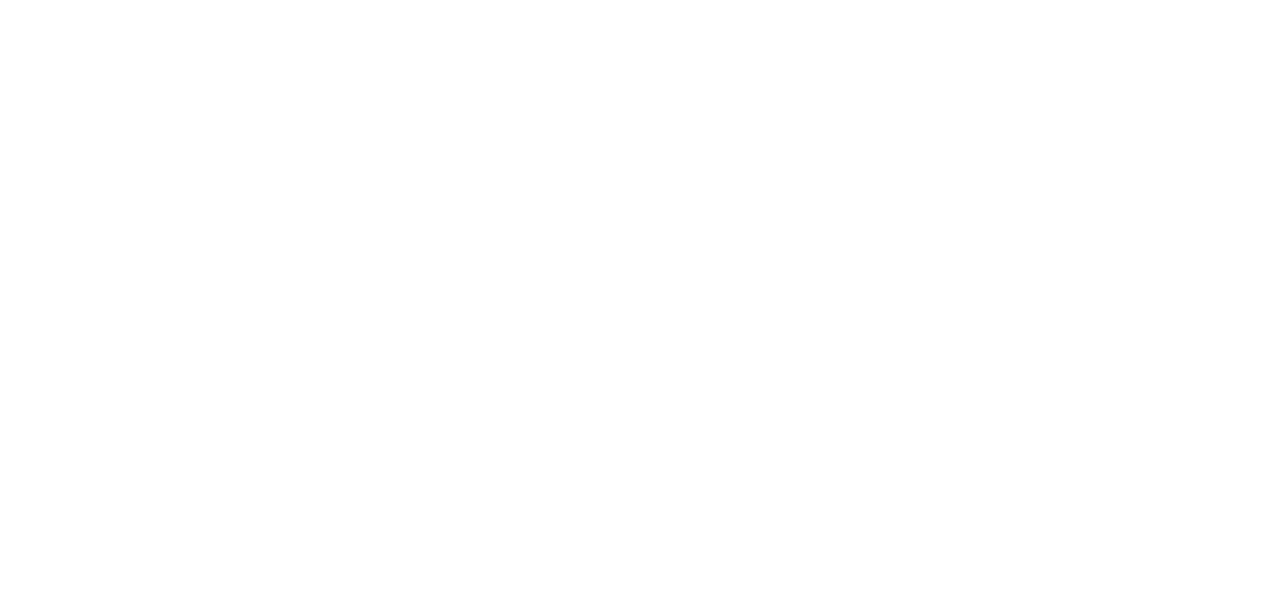
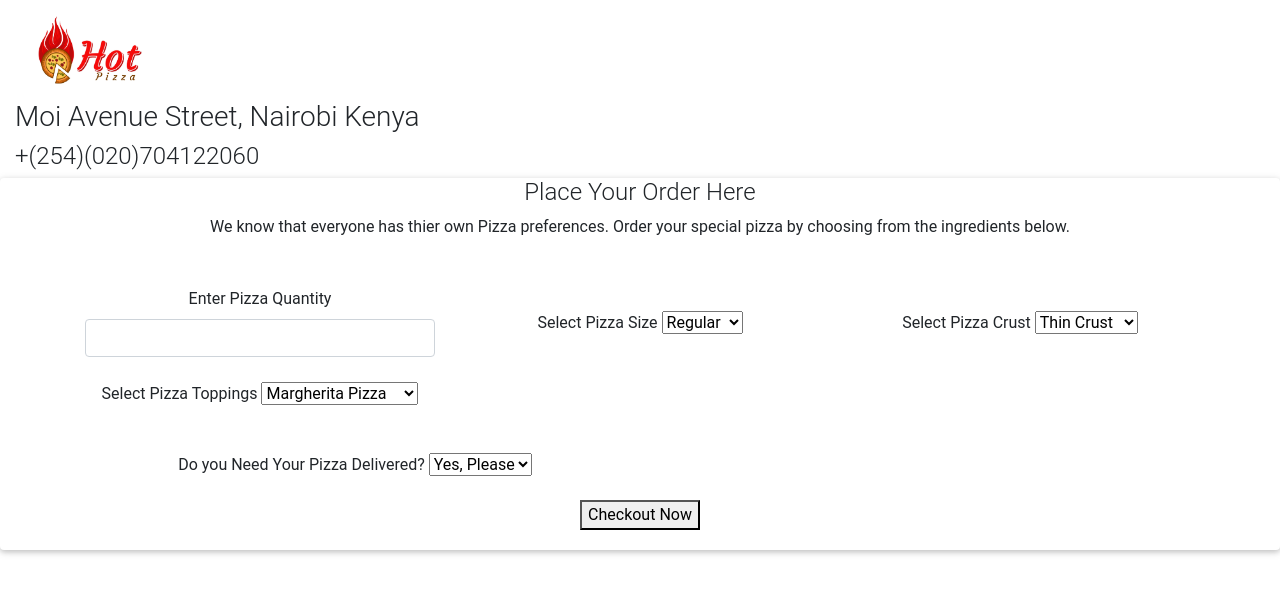
Before and after one commit to FawcettSimiyu/pizza, a plain HTML site: page order.html in a window 1280 px wide. Drawn offline with nearby package versions, Linux system fonts and the light colour scheme; a web font is replaced by a local one.

Commit message:
Create orders.html landing page.

```diff
--- a/order.html
+++ b/order.html
@@ -13,5 +13,76 @@
     <script src="js/jquery-3.4.1.js" charset="utf-8"></script>
     <script src="js/main.js" charset="utf-8"></script>
   </head>
+  <body>
+    <div class="container-fluid">
+      <div class="banhead1">
+        <div class="logo">
+          <img src="images/logo1.jpg" alt="logo Image" width="150">
+        </div>
+        <h3>Moi Avenue Street, Nairobi Kenya</h3>
+        <h4>+(254)(020)704122060</h4>
+      </div>
+    </div>
+    <div class="card">
+      <div class="card-title text-center">
+        <h4>Place Your Order Here</h4>
+        <p>We know that everyone has thier own Pizza preferences. Order your special pizza by choosing from the ingredients below.</p>
+      </div>
+      <div class="card-body">
+        <form id="orders">
+          <div class="container text-center">
+            <div class="row">
+              <div class="col-md-4">
+                <label for="quantity">Enter Pizza Quantity</label>
+                <input class="form-control"type="number" id="quantity">
+              </div>
+              <div class="col-md-4">
+                <label for="size">Select Pizza Size</label>
+                <select id="pizza-size" class="mdb-select md-form">
+                  <option value="regular">Regular</option>
+                  <option value="medium">Medium</option>
+                  <option value="large">Large</option>
+                </select>
+              </div>
+              <div class="col-md-4">
+                <label for="crust">Select Pizza Crust</label>
+                <select class="mdb-select md-form" id="pizza-crust">
+                  <option class="form-control" value="thin">Thin Crust</option>
+                  <option class="form-control" value="thick">Thick Crust</option>
+                  <option class="form-control" value="pan">Pan Crust</option>
+                </select>
+              </div>
+              <div class="col-md-4">
+                <label for="toppings">Select Pizza Toppings</label>
+                <select class="mdb-select md-form" id="pizza-topping">
+                  <option value="margherita">Margherita Pizza</option>
+                  <option value="pepperoni">Pepperoni Pizza</option>
+                  <option value="bbq">BBQ Chicken Pizza</option>
+                </select>
+              </div>
+            </div>
+            <div class="row">
+              <div class="col-md-6">
+                <label for="deliver">Do you Need Your Pizza Delivered?</label>
+                <select class="mdb-select md-form" id="deliver">
+                  <option value="yes">Yes, Please</option>
+                  <option value="no">No, Please</option>
+                </select>
+              </div>
+            </div>
+            <div class="row">
+              <div class="col-md-12">
+                <button type="submit" id="btn">Checkout Now</button>
+              </div>
+            </div>
+          </div>
+        </form>
+      </div>
 
+    </div>
+    <script src="https://ajax.googleapis.com/ajax/libs/jquery/3.4.1/jquery.min.js"></script>
+    <script src="https://code.jquery.com/jquery-3.4.1.js" integrity="sha256-WpOohJOqMqqyKL9FccASB9O0KwACQJpFTUBLTYOVvVU=" crossorigin="anonymous"></script>
+    <script src="js/jquery-3.4.1.js" charset="utf-8"></script>
+    <script src="js/main.js" charset="utf-8"></script>
+  </body>
 </html>
```
